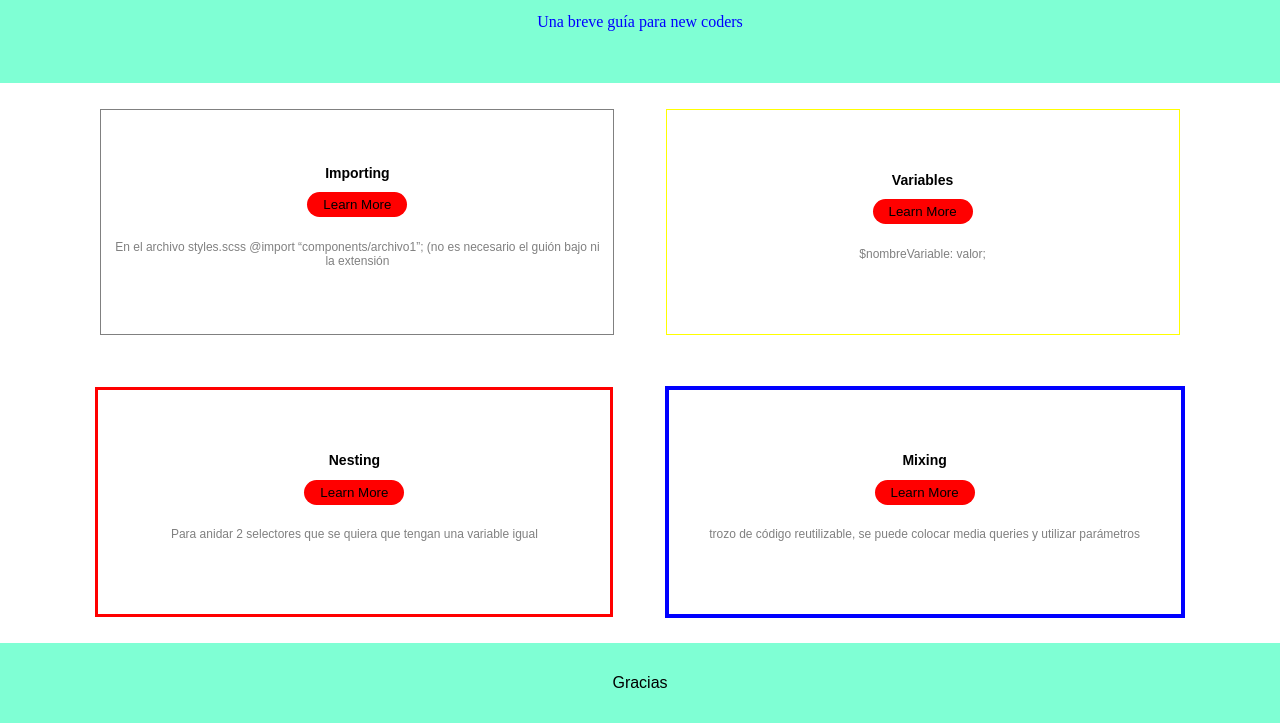
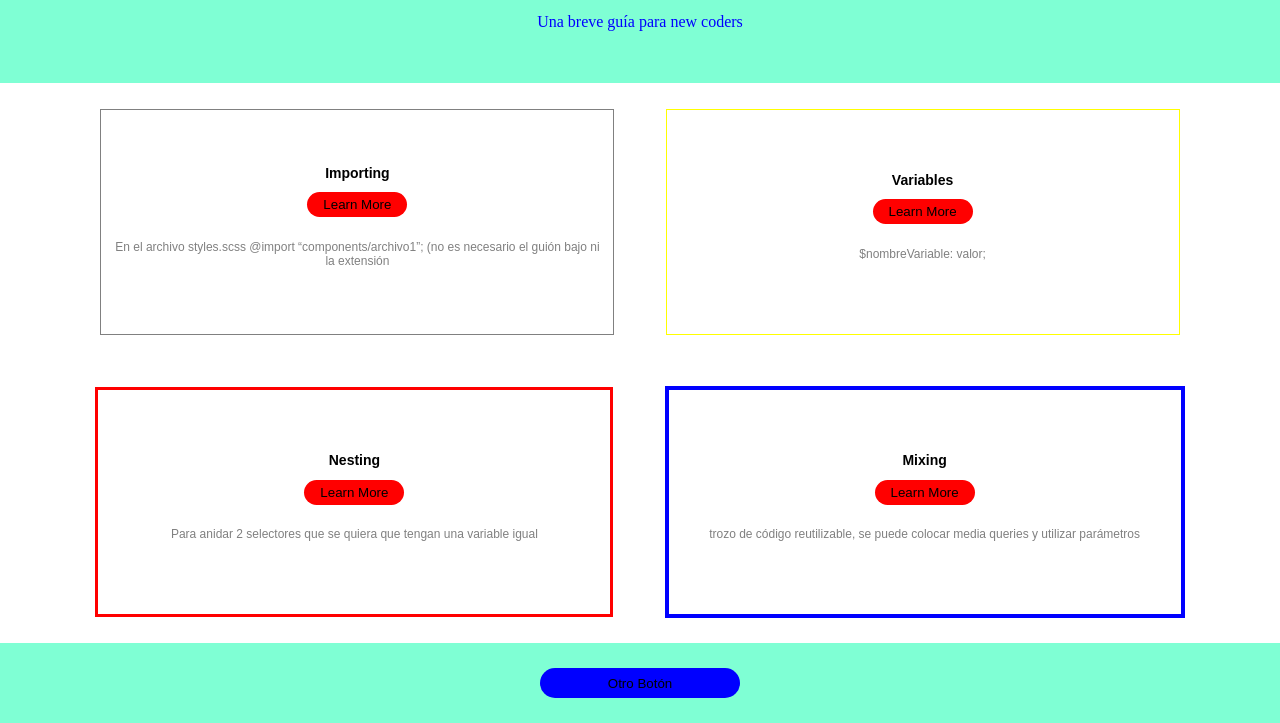
Before and after one commit to MAlexGG/sass-scss, a plain HTML site: page index.html in a window 1280 px wide. Shown: the part 77-800 px from the top of the page. Drawn offline with Linux system fonts and the light colour scheme.

Commit message:
act boton

```diff
--- a/index.html
+++ b/index.html
@@ -2,15 +2,14 @@
 <html lang="es">
 
 <head>
-    <meta charset="UTF-8">
-    <meta http-equiv="X-UA-Compatible" content="IE=edge">
-    <meta name="viewport" content="width=device-width, initial-scale=1.0">
+    <meta charset="UTF-8" />
+    <meta http-equiv="X-UA-Compatible" content="IE=edge" />
+    <meta name="viewport" content="width=device-width, initial-scale=1.0" />
     <title>Introducción a Sass</title>
-    <link rel="stylesheet" href="./styles.css">
+    <link rel="stylesheet" href="./styles.css" />
 </head>
 
 <body>
-
     <header class="header">
         <h1 class="h1">Introducción a Sass</h1>
         <p class="paragraph">Una breve guía para new coders</p>
@@ -21,7 +20,9 @@
             <div class="card c-importing">
                 <h2 class="h2">Importing</h2>
                 <button class="bt">Learn More</button>
-                <p class="description">En el archivo styles.scss @import “components/archivo1”; (no es necesario el guión bajo ni la extensión</p>
+                <p class="description">
+                    En el archivo styles.scss @import “components/archivo1”; (no es necesario el guión bajo ni la extensión
+                </p>
             </div>
 
             <div class="card c-variables">
@@ -33,21 +34,24 @@
             <div class="card c-nesting">
                 <h2 class="h2">Nesting</h2>
                 <button class="bt">Learn More</button>
-                <p class="description">Para anidar 2 selectores que se quiera que tengan una variable igual</p>
+                <p class="description">
+                    Para anidar 2 selectores que se quiera que tengan una variable igual
+                </p>
             </div>
 
             <div class="card c-mixing">
                 <h2 class="h2">Mixing</h2>
                 <button class="bt">Learn More</button>
-                <p class="description">trozo de código reutilizable, se puede colocar media queries y utilizar parámetros</p>
+                <p class="description">
+                    trozo de código reutilizable, se puede colocar media queries y utilizar parámetros
+                </p>
             </div>
         </div>
     </main>
 
     <footer class="footer">
-        <p class="p-footer">Gracias</p>
+        <button class="bt-footer">Otro Botón</button>
     </footer>
-
 </body>
 
 </html>
--- a/styles.css
+++ b/styles.css
@@ -110,6 +110,11 @@ body {
     align-items: center;
 }
 
-.p-footer {
+.bt-footer {
     font-family: Arial, Helvetica, sans-serif;
+    background-color: blue;
+    border: none;
+    width: 200px;
+    height: 30px;
+    border-radius: 20px;
 }
```
